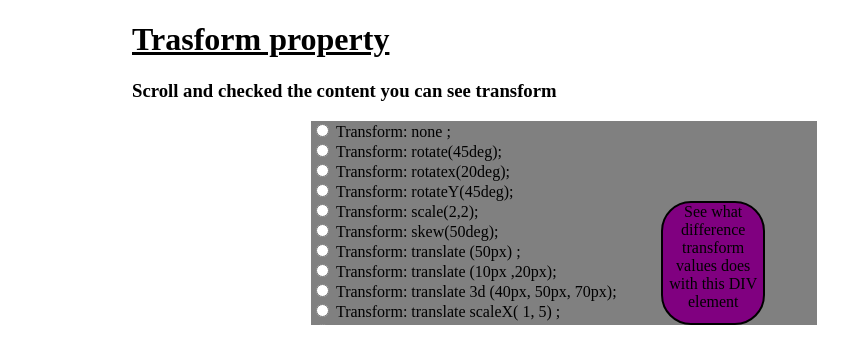
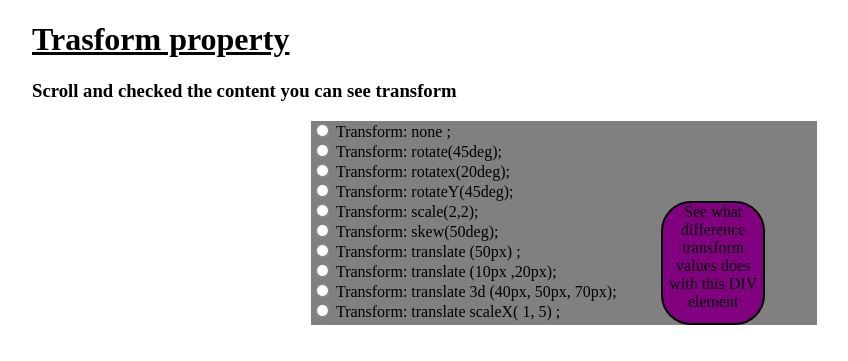
Before and after one commit to Bhavani310702/CSS-DAY-14-TRANSFORM, a plain HTML site: page index.html in a window 1280 px wide. Shown: the whole page, without its empty margins (76-924 px from the left). Drawn offline with Linux system fonts and the light colour scheme.

Commit message:
Update index.html

```diff
--- a/index.html
+++ b/index.html
@@ -7,8 +7,8 @@
     <link rel="stylesheet" href="./14index.css">
 </head>
 <body>
-  <h1  style="margin-left:200px ;"><u>Trasform property</u></h1>
-  <h3  style="margin-left:200px ;">Scroll  and checked the content you can see transform</h3>
+  <h1  style="margin-left:100px ;"><u>Trasform property</u></h1>
+  <h3  style="margin-left:100px ;">Scroll  and checked the content you can see transform</h3>
   <div class="main">
     <input type="radio" id="transform" name="ramya">  Transform: none ;
     <br>
```
